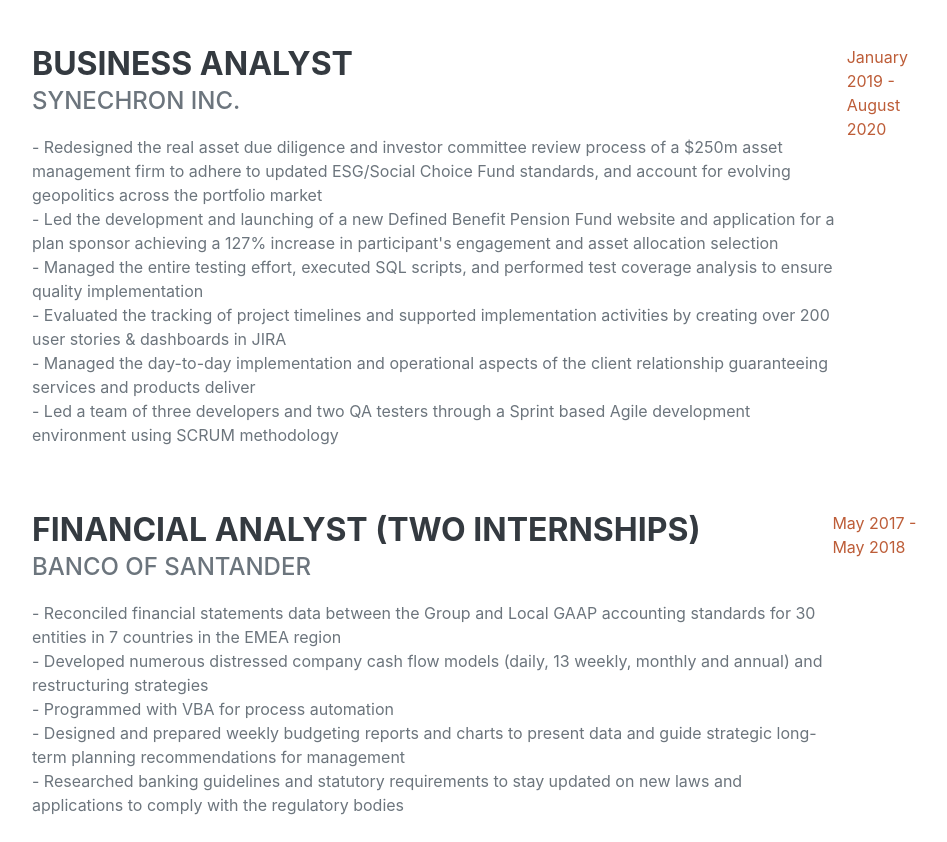
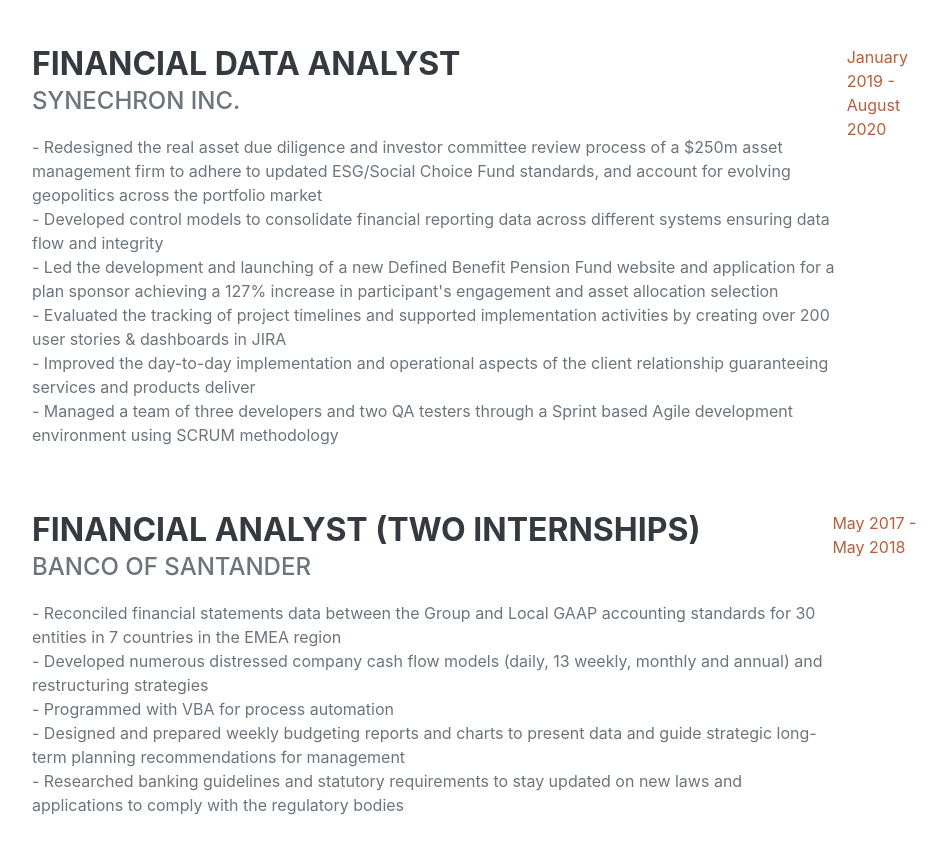
Before and after one commit to baraketd11/Portfolio.githbub.io, a plain HTML site: page index.html in a window 1280 px wide. Shown: the part 1402-2244 px from the top of the page, without its empty margins (288-1235 px from the left). Drawn offline with nearby package versions, Linux system fonts and the light colour scheme; a web font is replaced by a local one.

Commit message:
first Commit

```diff
--- a/index.html
+++ b/index.html
@@ -49,11 +49,11 @@
                     </div>
                     <class="lead mb-5>Ex-professional and D1 Soccer player. Worked as an analyst before taking the time to get my Masters' in Analytics. Motivated and curiously-minded with a history of leadership and effective communication. Uses qualitative and quantitative analysis to deliver actionable insight and business strategies. Looking to combine my STEM background, business acumen, and analytical skills to support leadership objectives.
                         <p></p>
-                    <p><a href="https://drive.google.com/file/d/1irTpaRsFxGxYSj0T53_7Zq_69k0CTeSo/view?usp=sharing">Click to download my PDF resume</a>
+                    <p><a href="https://drive.google.com/file/d/1bUQGJagfYsXDLvB_Hyp1y53NrzxfuPQ0/view?usp=sharing">Click to download my PDF resume</a>
                     <div class="social-icons">
                         <a class="social-icon" href="https://www.linkedin.com/in/driss-baraket/"><i class="fab fa-linkedin-in"></i></a>
                         <a class="social-icon" href="https://github.com/baraketd11/portfolio-resume"><i class="fab fa-github"></i></a>
-                        <a class="social-icon" href="https://drive.google.com/file/d/1irTpaRsFxGxYSj0T53_7Zq_69k0CTeSo/view?usp=sharing"><i class="fab fa-leanpub"></i></a>
+                        <a class="social-icon" href="https://drive.google.com/file/d/1bUQGJagfYsXDLvB_Hyp1y53NrzxfuPQ0/view?usp=sharing"><i class="fab fa-leanpub"></i></a>
                     </div>
                 </div>
             </section>
@@ -77,14 +77,14 @@
                     </div>
                     <div class="d-flex flex-column flex-md-row justify-content-between mb-5">
                         <div class="flex-grow-1">
-                            <h3 class="mb-0">Business Analyst </h3>
+                            <h3 class="mb-0">Financial Data Analyst </h3>
                             <div class="subheading mb-3">Synechron Inc.</div>
                             <p>- Redesigned the real asset due diligence and investor committee review process of a $250m asset management firm to adhere to updated ESG/Social Choice Fund standards, and account for evolving geopolitics across the portfolio market<br>
+                            - Developed control models to consolidate financial reporting data across different systems ensuring data flow and integrity<br>
                             - Led the development and launching of a new Defined Benefit Pension Fund website and application for a plan sponsor achieving a 127% increase in participant's engagement and asset allocation selection<br>
-                            - Managed the entire testing effort, executed SQL scripts, and performed test coverage analysis to ensure quality implementation<br>
 							- Evaluated the tracking of project timelines and supported implementation activities by creating over 200 user stories & dashboards in JIRA<br>
-							- Managed the day-to-day implementation and operational aspects of the client relationship guaranteeing services and products deliver<br>
-                            - Led a team of three developers and two QA testers through a Sprint based Agile development environment using SCRUM methodology</p>
+							- Improved the day-to-day implementation and operational aspects of the client relationship guaranteeing services and products deliver<br>
+                            - Managed a team of three developers and two QA testers through a Sprint based Agile development environment using SCRUM methodology</p>
                         </div>
                         <class="flex-shrink-2"><span class="text-primary">January 2019 - August 2020</span>
                     </div>
```
